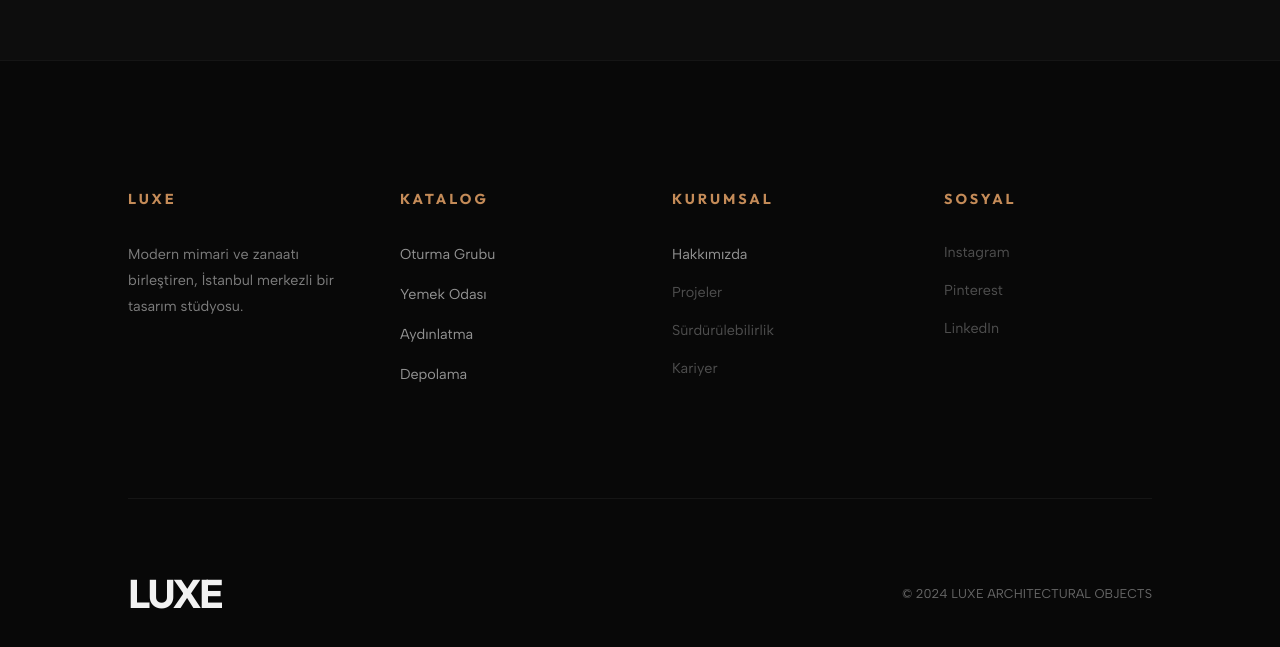
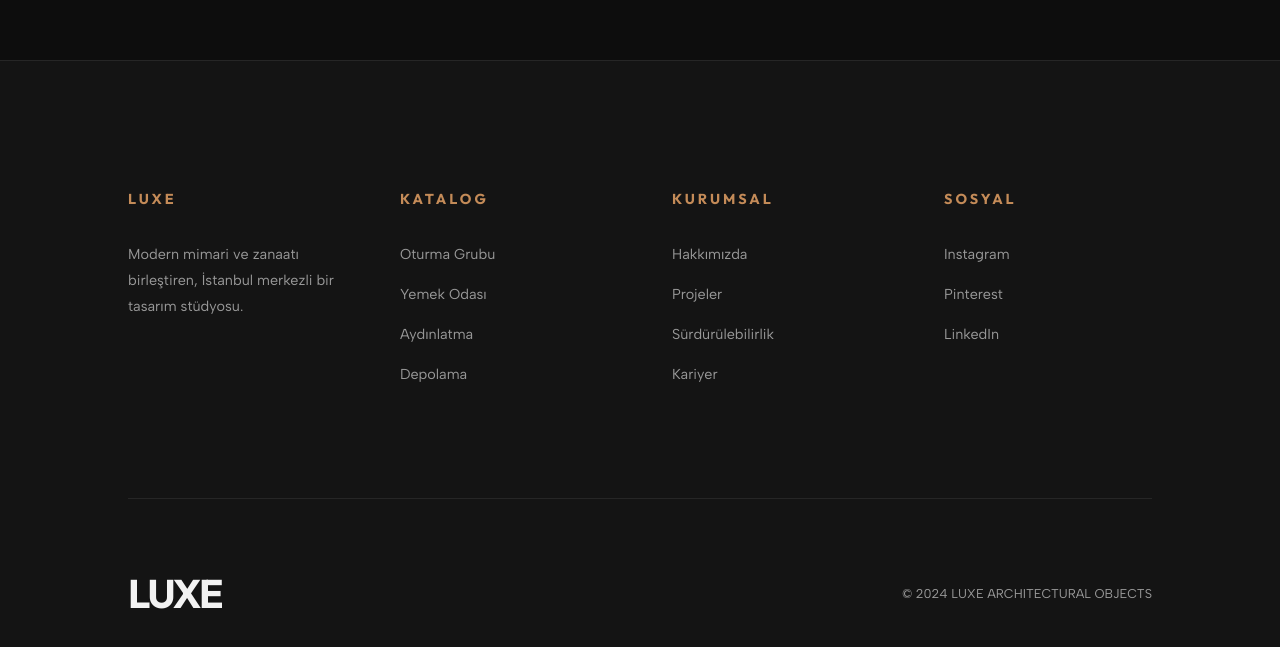
Before and after one commit to batug46/mobilya, a Next.js app: page /depolama in a window 1280 px wide. Shown: the part 1425-2072 px from the top of the page. Built offline with nearby package versions, Linux system fonts and the light colour scheme.

Commit message:
Fix: Mobile menu overlay background and theme-aware styling

```diff
--- a/src/app/components/Footer.js
+++ b/src/app/components/Footer.js
@@ -6,7 +6,7 @@ export default function Footer() {
             <div className="footer-content">
                 <div className="footer-section">
                     <h4>LUXE</h4>
-                    <p style={{ fontSize: '0.9rem', opacity: 0.5, lineHeight: 1.8 }}>Modern mimari ve zanaatı birleştiren, İstanbul merkezli bir tasarım stüdyosu.</p>
+                    <p>Modern mimari ve zanaatı birleştiren, İstanbul merkezli bir tasarım stüdyosu.</p>
                 </div>
                 <div className="footer-section">
                     <h4>Katalog</h4>
@@ -21,24 +21,24 @@ export default function Footer() {
                     <h4>Kurumsal</h4>
                     <ul>
                         <li><Link href="/hakkimizda">Hakkımızda</Link></li>
-                        <li style={{ color: 'var(--text-secondary)', fontSize: '0.9rem', opacity: 0.5 }}>Projeler</li>
-                        <li style={{ color: 'var(--text-secondary)', fontSize: '0.9rem', opacity: 0.5 }}>Sürdürülebilirlik</li>
-                        <li style={{ color: 'var(--text-secondary)', fontSize: '0.9rem', opacity: 0.5 }}>Kariyer</li>
+                        <li><a href="#">Projeler</a></li>
+                        <li><a href="#">Sürdürülebilirlik</a></li>
+                        <li><a href="#">Kariyer</a></li>
                     </ul>
                 </div>
                 <div className="footer-section">
                     <h4>Sosyal</h4>
                     <ul>
-                        <li style={{ color: 'var(--text-secondary)', fontSize: '0.9rem', opacity: 0.5 }}>Instagram</li>
-                        <li style={{ color: 'var(--text-secondary)', fontSize: '0.9rem', opacity: 0.5 }}>Pinterest</li>
-                        <li style={{ color: 'var(--text-secondary)', fontSize: '0.9rem', opacity: 0.5 }}>LinkedIn</li>
+                        <li><a href="#">Instagram</a></li>
+                        <li><a href="#">Pinterest</a></li>
+                        <li><a href="#">LinkedIn</a></li>
                     </ul>
                 </div>
             </div>
             <div className="footer-bottom">
                 <div className="footer-logo">LUXE</div>
                 <div style={{ textAlign: 'right' }}>
-                    <p style={{ fontSize: '0.8rem', opacity: 0.4 }}>© 2024 LUXE ARCHITECTURAL OBJECTS</p>
+                    <p style={{ fontSize: '0.8rem', opacity: 0.6 }}>© 2024 LUXE ARCHITECTURAL OBJECTS</p>
                 </div>
             </div>
         </footer>
--- a/src/app/globals.css
+++ b/src/app/globals.css
@@ -13,6 +13,7 @@
   --ease-out: cubic-bezier(0.23, 1, 0.32, 1);
   --ease-in-out: cubic-bezier(0.65, 0, 0.35, 1);
   --transition-theme: background-color 0.5s ease, color 0.5s ease, border-color 0.5s ease;
+  --border-color: rgba(255, 255, 255, 0.08);
 }
 
 [data-theme='light'] {
@@ -22,6 +23,7 @@
   --text-secondary: rgba(13, 13, 13, 0.7);
   --accent: #9A693F;
   --accent-soft: rgba(154, 105, 63, 0.1);
+  --border-color: rgba(0, 0, 0, 0.08);
 }
 
 /* Reset & Base */
@@ -171,14 +173,14 @@ nav {
   left: 0;
   width: 100%;
   height: 100%;
-  background: rgba(13, 13, 13, 0.98);
+  background-color: var(--bg-primary);
   backdrop-filter: blur(20px);
   z-index: 1050;
   display: flex;
   align-items: center;
   justify-content: center;
   transform: translateY(-100%);
-  transition: transform 0.8s var(--ease-in-out);
+  transition: transform 0.8s var(--ease-in-out), var(--transition-theme);
 }
 
 .mobile-menu-overlay.active {
@@ -344,8 +346,9 @@ section {
 /* Footer */
 footer {
   padding: 8rem 10% 4rem;
-  background: #080808;
-  border-top: 1px solid rgba(255, 255, 255, 0.05);
+  background: var(--bg-secondary);
+  border-top: 1px solid var(--border-color);
+  transition: var(--transition-theme);
 }
 
 .footer-content {
@@ -362,6 +365,24 @@ footer {
   letter-spacing: 3px;
   margin-bottom: 2rem;
   color: var(--accent);
+}
+
+.footer-section p {
+  font-size: 0.9rem;
+  color: var(--text-secondary);
+  line-height: 1.8;
+}
+
+.footer-section ul li {
+  margin-bottom: 1rem;
+  color: var(--text-secondary);
+}
+
+.footer-section a {
+  text-decoration: none;
+  color: var(--text-secondary);
+  font-size: 0.9rem;
+  transition: var(--ease-out);
 }
 
 .footer-section ul {
@@ -389,7 +410,7 @@ footer {
   justify-content: space-between;
   align-items: center;
   padding-top: 4rem;
-  border-top: 1px solid rgba(255, 255, 255, 0.05);
+  border-top: 1px solid var(--border-color);
 }
 
 .footer-logo {
@@ -429,7 +450,7 @@ footer {
 .form-group textarea {
   background: transparent;
   border: none;
-  border-bottom: 1px solid rgba(255, 255, 255, 0.1);
+  border-bottom: 1px solid var(--border-color);
   padding: 1rem 0;
   color: var(--text-primary);
   font-family: var(--font-body);
@@ -470,7 +491,7 @@ footer {
   left: 0;
   width: 100%;
   height: 100%;
-  background: rgba(10, 10, 10, 1);
+  background: var(--bg-primary);
   z-index: 2000;
   display: none;
   overflow-y: auto;
@@ -619,7 +640,7 @@ footer {
   width: 40px;
   height: 40px;
   border-radius: 50%;
-  background: rgba(255, 255, 255, 0.05);
+  background: var(--accent-soft);
   display: flex;
   align-items: center;
   justify-content: center;
@@ -848,7 +869,6 @@ footer {
 
   .logo {
     font-size: 1.4rem;
-    mix-blend-mode: difference;
   }
 
   .hero {
@@ -937,11 +957,11 @@ footer {
 
   .modal-close {
     top: 1.2rem;
-    /* Moved higher from 2rem */
-    background: rgba(0, 0, 0, 0.6);
+    background: var(--bg-primary);
+    color: var(--text-primary);
     padding: 10px 20px;
     backdrop-filter: blur(15px);
     border-radius: 50px;
-    border: 1px solid rgba(255, 255, 255, 0.1);
+    border: 1px solid var(--border-color);
   }
 }
```
